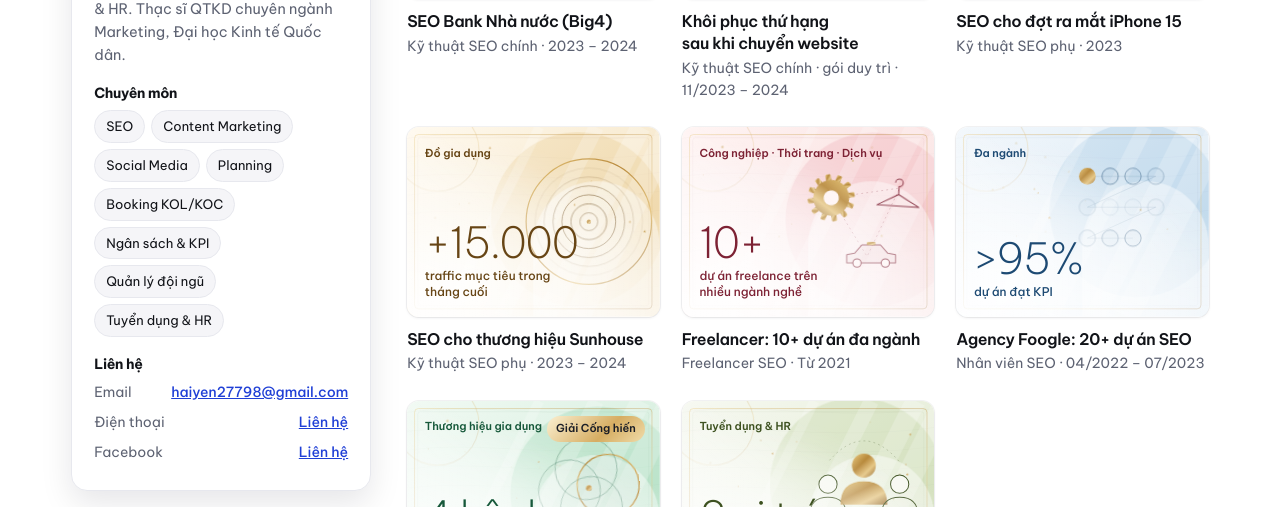
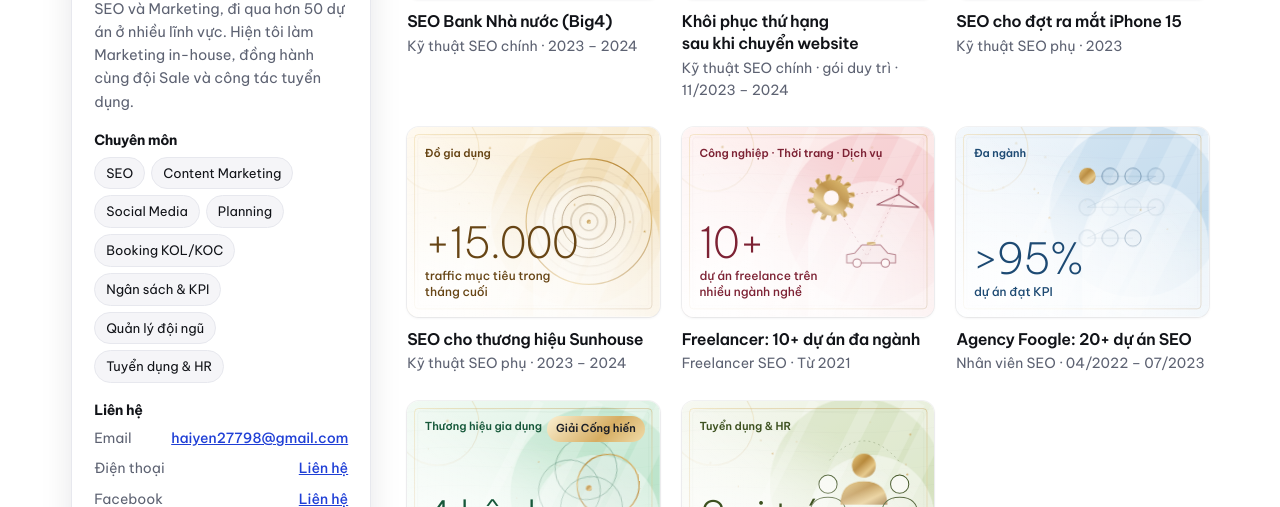
Before and after one commit to haiyenmkt/haiyenmkt.github.io, a plain HTML site: page index.html in a window 1280 px wide. Shown: the part 593-1100 px from the top of the page. Drawn offline with Linux system fonts and the light colour scheme; animation ran at ten frames a second.

Commit message:
Update introduction paragraph in index.html

```diff
--- a/index.html
+++ b/index.html
@@ -198,7 +198,7 @@ footer{border-top:1px solid var(--line);padding:22px max(4vw,16px);text-align:ce
     <div><b>ThS</b><span>QTKD</span></div>
   </div>
   <h3>Giới thiệu ngắn</h3>
-  <p>Từ kỹ thuật SEO ở agency, hiện là chuyên viên Marketing in-house kiêm quản lý team Sale, tuyển dụng &amp; HR. Thạc sĩ QTKD chuyên ngành Marketing, Đại học Kinh tế Quốc dân.</p>
+  <p>Xuất phát điểm của tôi là nhân viên kinh doanh, nơi tôi học cách lắng nghe khách hàng. Từ đó, tôi đến với SEO và Marketing, đi qua hơn 50 dự án ở nhiều lĩnh vực. Hiện tôi làm Marketing in-house, đồng hành cùng đội Sale và công tác tuyển dụng.</p>
   <h3>Chuyên môn</h3>
   <div class="chips" id="chips"></div>
   <h3 id="lien-he">Liên hệ</h3>
```
